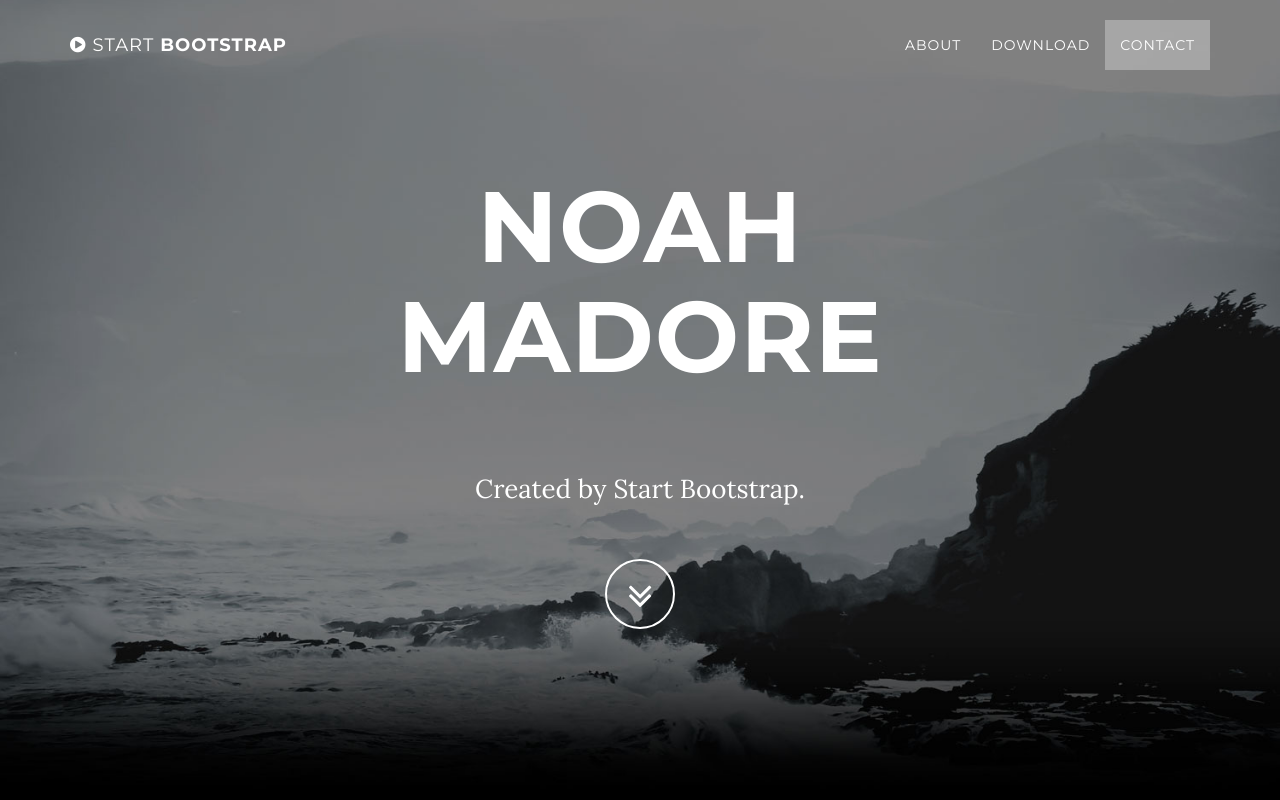
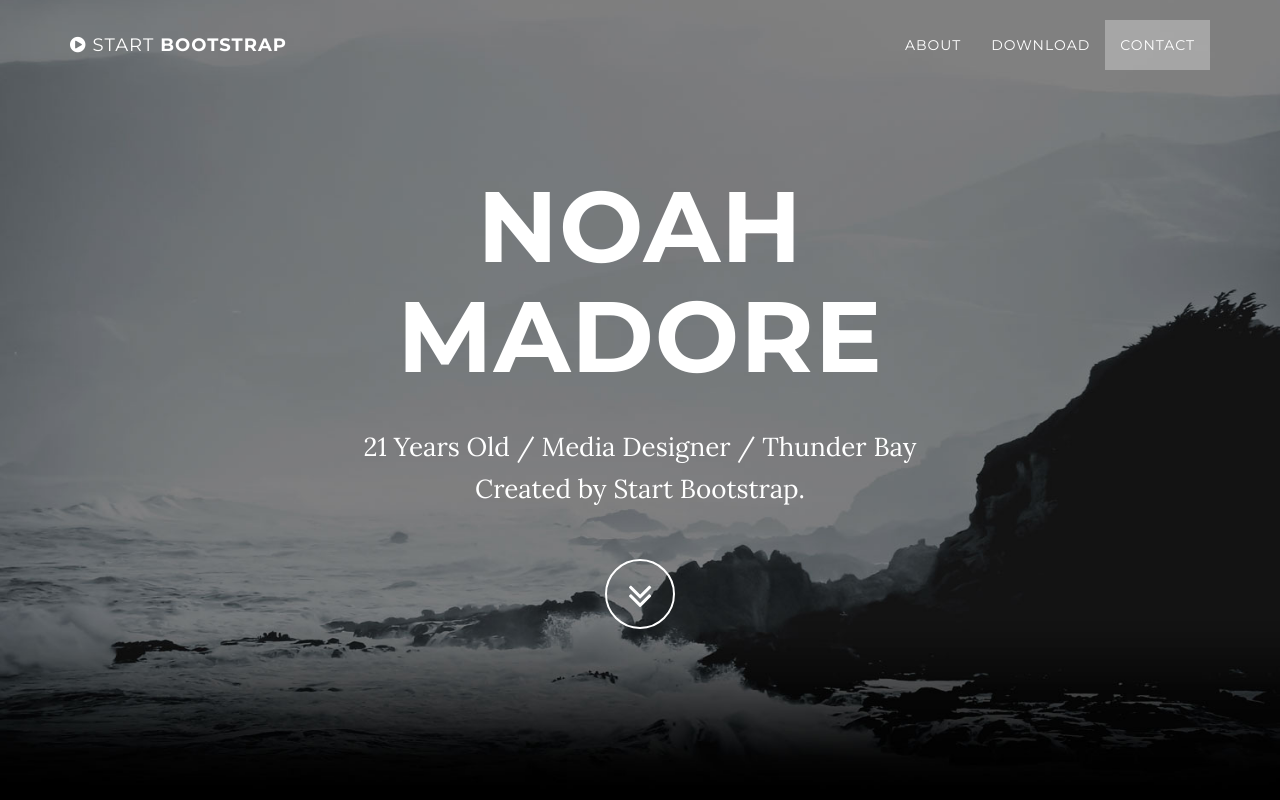
Before and after one commit to nmadore/nmadore.github.io, a website: page index.html in a window 1280 px wide. Shown: the top 800 px of the page. Drawn offline with nearby package versions, Linux system fonts and the light colour scheme; some packages are replaced by stand-ins of ours.

Commit message:
Changed subtitle

```diff
--- a/index.html
+++ b/index.html
@@ -75,7 +75,7 @@
                 <div class="row">
                     <div class="col-md-8 col-md-offset-2">
                         <h1 class="brand-heading">Noah Madore</h1>
-                        <p class="intro-text">
+                        <p class="intro-text"> 21 Years Old / Media Designer / Thunder Bay
                             <br>Created by Start Bootstrap.</p>
                         <a href="#about" class="btn btn-circle page-scroll">
                             <i class="fa fa-angle-double-down animated"></i>
```
